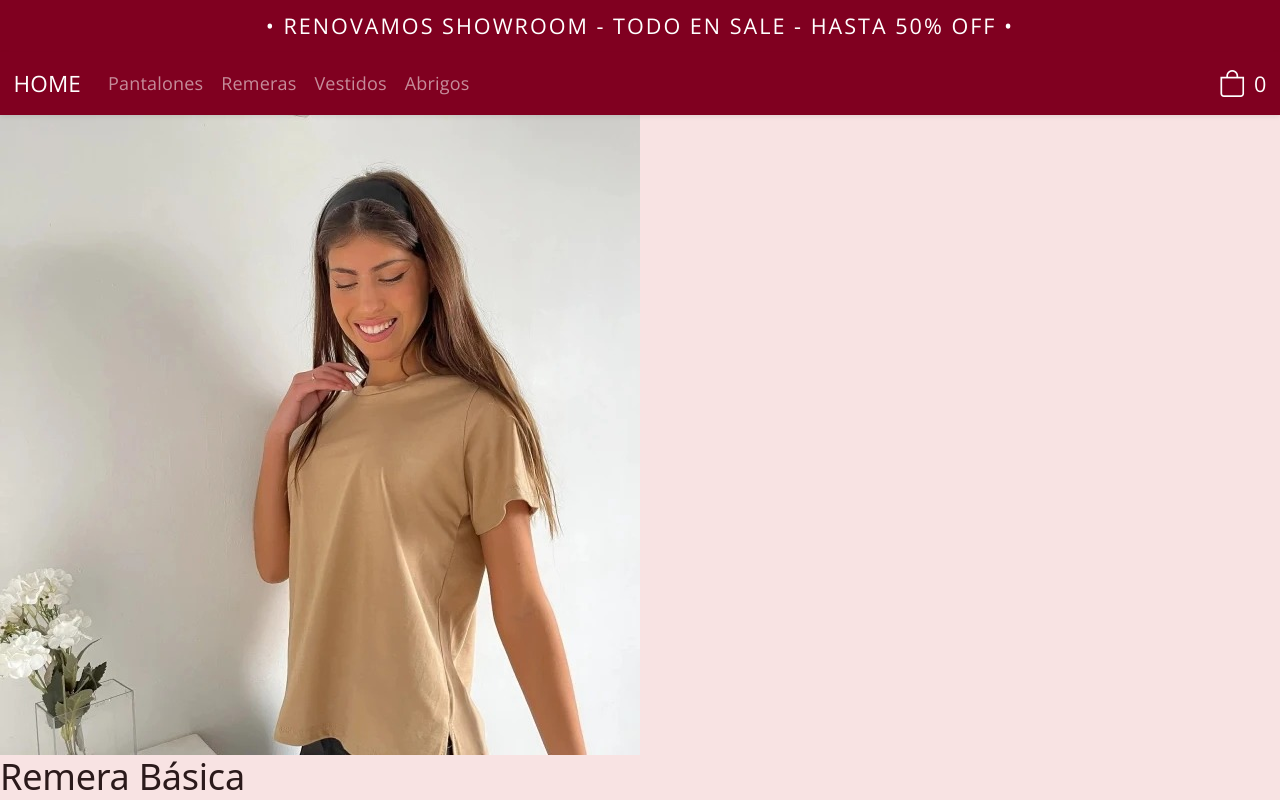
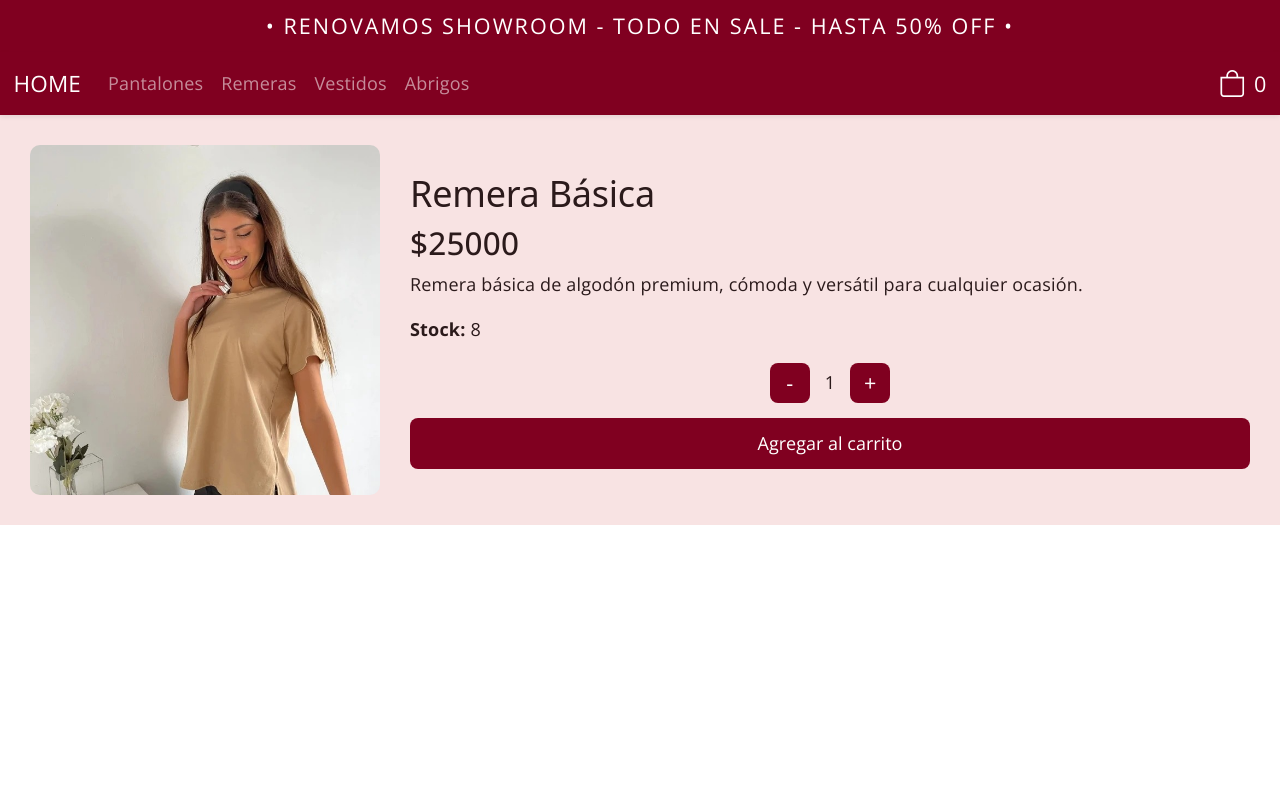
Before and after one commit to florenciomaca2-lab/las-florencio-react, a React (Vite) app: page /item/1 in a window 1280 px wide. Shown: the top 800 px of the page. Built offline with nearby package versions, Linux system fonts and the light colour scheme.

Commit message:
Implementa carrito con Context API

```diff
--- a/src/components/ItemCount.jsx
+++ b/src/components/ItemCount.jsx
@@ -1,19 +1,23 @@
 import { useState } from "react";
 import "./ItemCount.css";
 
-function ItemCount({ stock }) {
+function ItemCount({ stock, producto }) {
 
     const [cantidad, setCantidad] = useState(1);
 
     function aumentarCantidad() {
-    if ( cantidad < stock)
-    setCantidad (cantidad + 1);
+        if (cantidad < stock)
+            setCantidad(cantidad + 1);
     }
 
     function disminuirCantidad() {
         if (cantidad > 1) {
             setCantidad(cantidad - 1);
         }
+    }
+
+    function agregarCarrito() {
+        console.log("Cantidad elegida:", cantidad);
     }
 
     return (
@@ -26,7 +30,10 @@ function ItemCount({ stock }) {
                 <button onClick={aumentarCantidad}>+</button>
             </div>
 
-            <button className="btn-agregar">
+            <button
+                className="btn-agregar"
+                onClick={agregarCarrito}
+            >
                 Agregar al carrito
             </button>
         </div>
--- a/src/components/ItemDetail.css
+++ b/src/components/ItemDetail.css
@@ -0,0 +1,17 @@
+.item-detail {
+    display: flex;
+    gap: 30px;
+    align-items: center;
+    padding: 30px;
+}
+
+.item-detail img {
+    width: 350px;
+    height: 350px;
+    object-fit: cover;
+    border-radius: 10px;
+}
+
+.detalle-info {
+    flex: 1;
+}
--- a/src/components/ItemDetail.jsx
+++ b/src/components/ItemDetail.jsx
@@ -1,21 +1,26 @@
 import "./ItemDetail.css";
 import ItemCount from "../components/ItemCount";
 
-function ItemDetail({ nombre, precio, imagen, descripcion, stock }) {
+function ItemDetail({ producto }) {
     return (
         <section className="item-detail">
-            <img src={imagen} alt={nombre} />
+            <img src={producto.imagen} alt={producto.nombre} />
 
             <div className="detalle-info">
-                <h2>{nombre}</h2>
+                <h2>{producto.nombre}</h2>
 
-                <h3>${precio}</h3>
+                <h3>${producto.precio}</h3>
 
-                <p>{descripcion}</p>
+                <p>{producto.descripcion}</p>
 
-                <p><strong>Stock:</strong>{stock}</p>
+                <p>
+                    <strong>Stock:</strong> {producto.stock}
+                </p>
 
-                <ItemCount />
+                <ItemCount
+                    stock={producto.stock}
+                    producto={producto}
+                />
             </div>
 
         </section>
--- a/src/components/ItemDetailContainer.jsx
+++ b/src/components/ItemDetailContainer.jsx
@@ -9,15 +9,8 @@ function ItemDetailContainer() {
     const producto = productos.find(
         (producto) => producto.id === Number(id)
     );
-    return (
-            <ItemDetail
-            nombre={producto.nombre}
-            precio={producto.precio}
-            imagen={producto.imagen}
-            descripcion={producto.descripcion}
-            stock={producto.stock}
-            />
-    )
+    return <ItemDetail producto={producto} />;
+
 };
 
 export default ItemDetailContainer
--- /dev/null
+++ b/src/context/CartContext.jsx
@@ -0,0 +1,25 @@
+import { createContext, useState } from "react";
+
+export const CartContext = createContext();
+
+function CartProvider({ children }) {
+    const [carrito, setCarrito] = useState([]);
+
+    function agregarAlCarrito(producto, cantidad) {
+
+        const nuevoProducto = {
+            ...producto,
+            cantidad
+        };
+
+        setCarrito([...carrito, nuevoProducto]);
+    }
+
+    return (
+        <CartContext.Provider value={{ carrito, agregarAlCarrito }}>
+            {children}
+        </CartContext.Provider>
+    );
+}
+
+export default CartProvider;
--- a/src/main.jsx
+++ b/src/main.jsx
@@ -7,13 +7,17 @@ import './index.css';
 import 'bootstrap/dist/css/bootstrap.min.css';
 import 'bootstrap-icons/font/bootstrap-icons.css';
 
-import App from './App.jsx'
+import App from './App.jsx';
+import CartProvider from './context/CartContext.jsx';
+
 
 
 createRoot(document.getElementById('root')).render(
   <StrictMode>
-    <BrowserRouter>
-      <App />
-    </BrowserRouter>
+    <CartProvider>
+      <BrowserRouter>
+        <App />
+      </BrowserRouter>
+    </CartProvider>
   </StrictMode>,
 );
```
Lines whose indentation alone changed are shown as unchanged.
